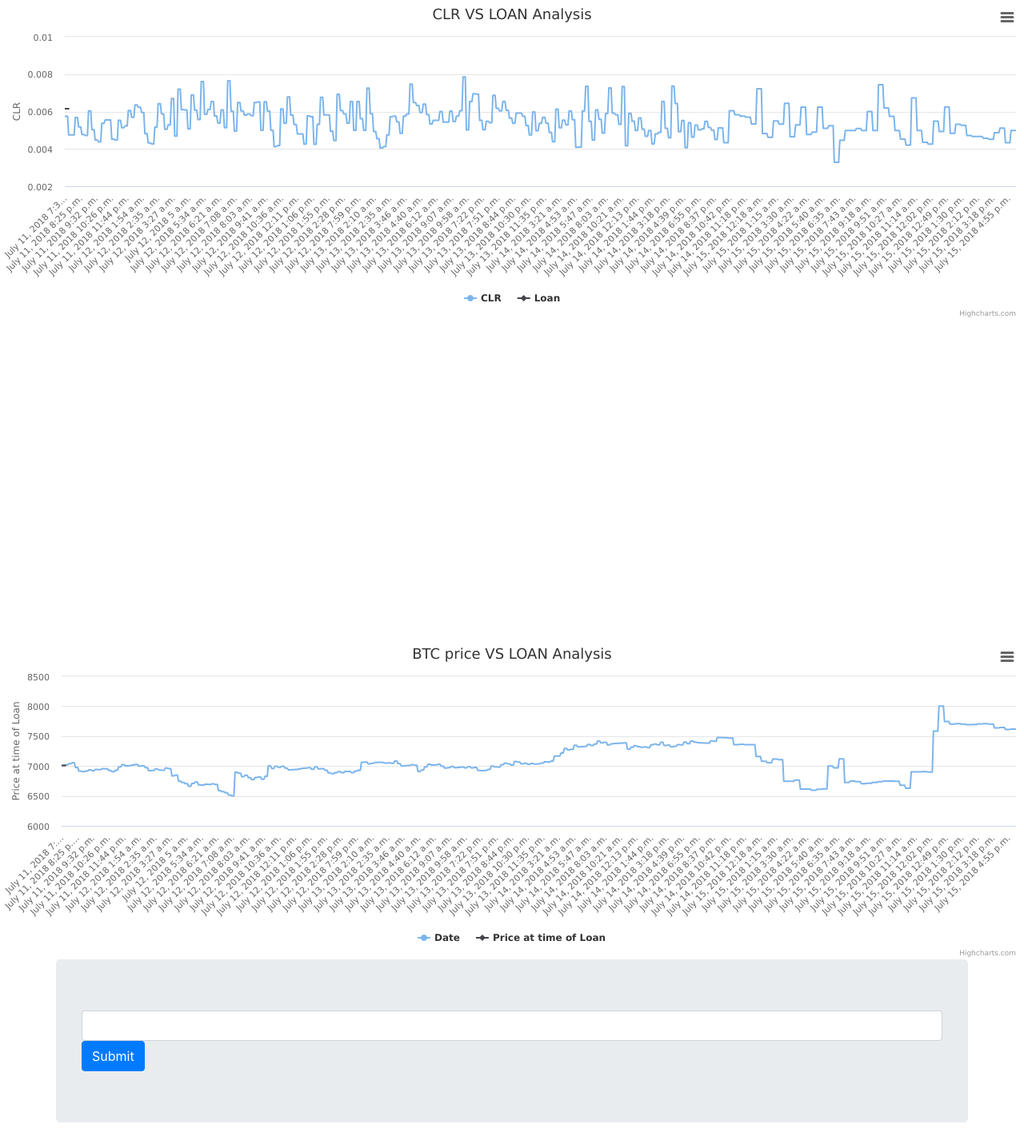
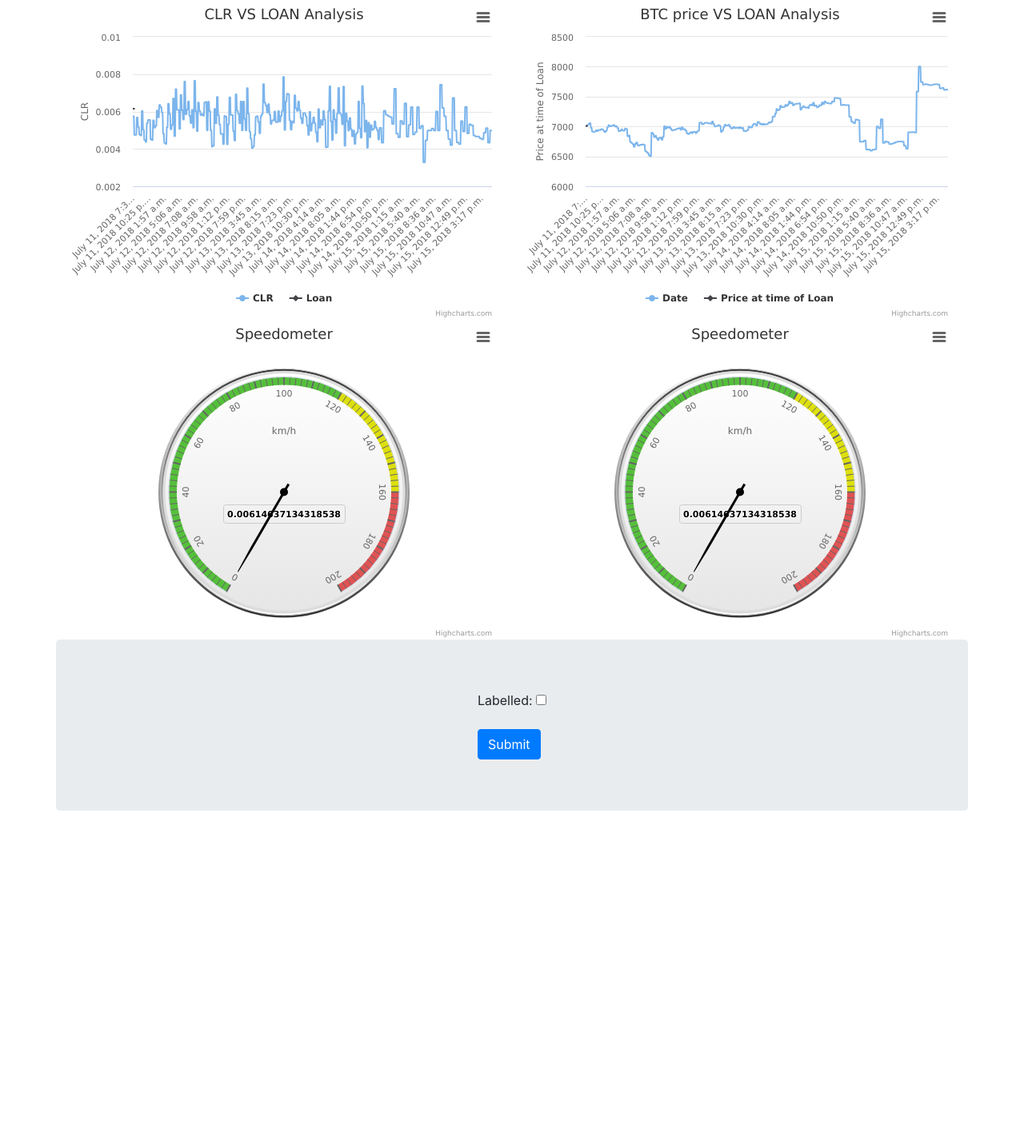
Before and after one commit to aditya2222/Matt, a Django app: page /plot1/1 in a window 1280 px wide. Shown: the whole page at 80% size. After the commit the page ends 1014 px from the top, so only its background shows below. Run offline with Django 3.2, Linux system fonts and the light colour scheme; data comes from the database, SQL or seed files in the repository; some libraries are stand-ins or nearby versions.

Commit message:
latest commit

```diff
--- a/webapp/models.py
+++ b/webapp/models.py
@@ -1,4 +1,5 @@
 from django.db import models
+from django.shortcuts import reverse
 
 
 # Create your models here.
@@ -96,10 +97,14 @@ class SpreadSheet1(models.Model):
     good_bad = models.FloatField(
         blank=True, null=True)
     date = models.DateTimeField(max_length=120, blank=True, null=True)
+    labelled = models.BooleanField(default=False)
 
     def __str__(self):
         return str(self.date.date())
 
+    def get_absolute_url(self):
+        return reverse('homepage')
+
 
 class SpreadSheet2(models.Model):
     consumed = models.FloatField(
--- a/webapp/templates/webapp/charts.html
+++ b/webapp/templates/webapp/charts.html
@@ -18,22 +18,41 @@
             crossorigin="anonymous"></script>
 </head>
 <body>
-<div id="container"></div>
+{#highcharts scripts#}
 <script src="https://code.highcharts.com/highcharts.js"></script>
+<script src="https://code.highcharts.com/highcharts-more.js"></script>
 <script src="https://code.highcharts.com/modules/exporting.js"></script>
 <script src="https://code.highcharts.com/modules/export-data.js"></script>
 
-<div id="container" style="min-width: 310px; height: 400px; margin: 0 auto"></div>
-
-
-<div id="container1" style="min-width: 310px; height: 400px; margin: 0 auto"></div>
+<div class="container">
+    <div class="row">
+        <div class="col-sm-6">
+            <div id="container"></div>
+        </div>
+        <div class="col-sm-6">
+            <div id="container1" style=""></div>
+        </div>
+    </div>
+    <div class="row">
+        <div class="col-sm-6">
+            <div id="container3"></div>
+        </div>
+        <div class="col-sm-6">
+            <div id="container4"></div>
+        </div>
+    </div>
+</div>
 
 
 <div class="container jumbotron">
-    <input class="form-control" id="id_field" type="text">
-    <button class="btn btn-primary" id="mybtn" type="submit">Submit</button>
+    <form action="" method="post">
+        {% csrf_token %}
+        <div style="text-align: center;">
+            {{ form.as_p }}
+        </div>
+        <input type="submit" style="margin-left: 46%" class="btn btn-primary">
+    </form>
 </div>
-
 
 
 <script>
@@ -74,9 +93,7 @@
         title: {
             text: 'CLR VS LOAN Analysis'
         },
-        subtitle: {
-
-        },
+        subtitle: {},
         xAxis: {
             categories: [{% for foo in date %}
                 "{{ foo.date.date }} {{ foo.date.time }} ",
@@ -120,8 +137,6 @@
 </script>
 
 
-
-
 <script>
 
 
@@ -132,9 +147,7 @@
         title: {
             text: 'BTC price VS LOAN Analysis'
         },
-        subtitle: {
-
-        },
+        subtitle: {},
         xAxis: {
             categories: [{% for foo in date %}
                 "{{ foo.date.date }} {{ foo.date.time }} ",
@@ -176,5 +189,207 @@
         }]
     })
 </script>
+
+
+{#Spreedoneter scripts#}
+<script>
+    Highcharts.chart('container3', {
+
+        chart: {
+            type: 'gauge',
+            plotBackgroundColor: null,
+            plotBackgroundImage: null,
+            plotBorderWidth: 0,
+            plotShadow: false
+        },
+
+        title: {
+            text: 'Speedometer'
+        },
+
+        pane: {
+            startAngle: -150,
+            endAngle: 150,
+            background: [{
+                backgroundColor: {
+                    linearGradient: {x1: 0, y1: 0, x2: 0, y2: 1},
+                    stops: [
+                        [0, '#FFF'],
+                        [1, '#333']
+                    ]
+                },
+                borderWidth: 0,
+                outerRadius: '109%'
+            }, {
+                backgroundColor: {
+                    linearGradient: {x1: 0, y1: 0, x2: 0, y2: 1},
+                    stops: [
+                        [0, '#333'],
+                        [1, '#FFF']
+                    ]
+                },
+                borderWidth: 1,
+                outerRadius: '107%'
+            }, {
+                // default background
+            }, {
+                backgroundColor: '#DDD',
+                borderWidth: 0,
+                outerRadius: '105%',
+                innerRadius: '103%'
+            }]
+        },
+
+        // the value axis
+        yAxis: {
+            min: 0,
+            max: 200,
+
+            minorTickInterval: 'auto',
+            minorTickWidth: 1,
+            minorTickLength: 10,
+            minorTickPosition: 'inside',
+            minorTickColor: '#666',
+
+            tickPixelInterval: 30,
+            tickWidth: 2,
+            tickPosition: 'inside',
+            tickLength: 10,
+            tickColor: '#666',
+            labels: {
+                step: 2,
+                rotation: 'auto'
+            },
+            title: {
+                text: 'km/h'
+            },
+            plotBands: [{
+                from: 0,
+                to: 120,
+                color: '#55BF3B' // green
+            }, {
+                from: 120,
+                to: 160,
+                color: '#DDDF0D' // yellow
+            }, {
+                from: 160,
+                to: 200,
+                color: '#DF5353' // red
+            }]
+        },
+
+        series: [{
+            name: 'Speed',
+            data: [{{ rand_rate }}],
+            tooltip: {
+                valueSuffix: ' km/h'
+            }
+        }]
+
+    },
+// Add some life
+    );
+</script>
+
+
+<script>
+    Highcharts.chart('container4', {
+
+        chart: {
+            type: 'gauge',
+            plotBackgroundColor: null,
+            plotBackgroundImage: null,
+            plotBorderWidth: 0,
+            plotShadow: false
+        },
+
+        title: {
+            text: 'Speedometer'
+        },
+
+        pane: {
+            startAngle: -150,
+            endAngle: 150,
+            background: [{
+                backgroundColor: {
+                    linearGradient: {x1: 0, y1: 0, x2: 0, y2: 1},
+                    stops: [
+                        [0, '#FFF'],
+                        [1, '#333']
+                    ]
+                },
+                borderWidth: 0,
+                outerRadius: '109%'
+            }, {
+                backgroundColor: {
+                    linearGradient: {x1: 0, y1: 0, x2: 0, y2: 1},
+                    stops: [
+                        [0, '#333'],
+                        [1, '#FFF']
+                    ]
+                },
+                borderWidth: 1,
+                outerRadius: '107%'
+            }, {
+                // default background
+            }, {
+                backgroundColor: '#DDD',
+                borderWidth: 0,
+                outerRadius: '105%',
+                innerRadius: '103%'
+            }]
+        },
+
+        // the value axis
+        yAxis: {
+            min: 0,
+            max: 200,
+
+            minorTickInterval: 'auto',
+            minorTickWidth: 1,
+            minorTickLength: 10,
+            minorTickPosition: 'inside',
+            minorTickColor: '#666',
+
+            tickPixelInterval: 30,
+            tickWidth: 2,
+            tickPosition: 'inside',
+            tickLength: 10,
+            tickColor: '#666',
+            labels: {
+                step: 2,
+                rotation: 'auto'
+            },
+            title: {
+                text: 'km/h'
+            },
+            plotBands: [{
+                from: 0,
+                to: 120,
+                color: '#55BF3B' // green
+            }, {
+                from: 120,
+                to: 160,
+                color: '#DDDF0D' // yellow
+            }, {
+                from: 160,
+                to: 200,
+                color: '#DF5353' // red
+            }]
+        },
+
+        series: [{
+            name: 'Speed',
+            data: [{{ rand_rate }}],
+            tooltip: {
+                valueSuffix: ' km/h'
+            }
+        }]
+
+    },
+// Add some life
+    );
+</script>
+
 </body>
 </html>
--- a/webapp/views.py
+++ b/webapp/views.py
@@ -1,7 +1,4 @@
-from django.shortcuts import render
-from django.views.generic import DetailView
-# Include the `fusioncharts.py` file which has required functions to embed the charts in html page
-from .fusioncharts import FusionCharts
+from django.views.generic import DetailView, UpdateView, CreateView
 from .models import *
 from datetime import timedelta
 from django.db.models import Q
@@ -73,13 +70,16 @@ from django.db.models import Q
 
 # Views handling loan starts from here
 
-class PlotLoan1(DetailView):
+class PlotLoan1(UpdateView):
     template_name = 'webapp/charts.html'
     model = SpreadSheet1
+    fields = ['labelled']
 
     def get_context_data(self, **kwargs):
         newlist = []
         btclist = []
+        ethlist = []
+        btcethlist = []
         exact_date = self.object.date.date()
         # clr_queryset = SpreadSheet1.objects.filter(
         #     date__range=[str(self.object.date.date()), str(self.object.date.date() + timedelta(days=7))]).values('clr')
@@ -95,7 +95,6 @@ class PlotLoan1(DetailView):
         for i in clr_queryset:
             newlist.append(i['clr'])
 
-
         btc_usd_price_queyrset = SpreadSheet1.objects.filter(
             Q(date__range=[str(exact_date - timedelta(days=7)), str(exact_date)]) |
             Q(date__day=exact_date.day, date__month=exact_date.month, date__year=exact_date.year) |
@@ -108,6 +107,30 @@ class PlotLoan1(DetailView):
         for i in btc_usd_price_queyrset:
             btclist.append(i['btc_usd_price'])
 
+        eth_usd_price_queyrset = SpreadSheet1.objects.filter(
+            Q(date__range=[str(exact_date - timedelta(days=7)), str(exact_date)]) |
+            Q(date__day=exact_date.day, date__month=exact_date.month, date__year=exact_date.year) |
+            Q(date__range=[str(exact_date), str(
+                exact_date + timedelta(days=7))])
+
+        ).values(
+            'eth_usd_price')
+
+        for i in eth_usd_price_queyrset:
+            ethlist.append(i['eth_usd_price'])
+
+        btc_eth_price_queyrset = SpreadSheet1.objects.filter(
+            Q(date__range=[str(exact_date - timedelta(days=7)), str(exact_date)]) |
+            Q(date__day=exact_date.day, date__month=exact_date.month, date__year=exact_date.year) |
+            Q(date__range=[str(exact_date), str(
+                exact_date + timedelta(days=7))])
+
+        ).values(
+            'btc_eth_price')
+
+        for i in btc_eth_price_queyrset:
+            btcethlist.append(i['btc_eth_price'])
+
         context = super(PlotLoan1, self).get_context_data(**kwargs)
         context['date'] = SpreadSheet1.objects.filter(
             Q(date__range=[str(exact_date - timedelta(days=7)), str(exact_date)]) |
@@ -117,9 +140,17 @@ class PlotLoan1(DetailView):
         )
         context['clr'] = newlist
         context['btc_usd_price'] = btclist
+        context['eth_usd_price'] = ethlist
+        context['btc_eth_price'] = btcethlist
+        context['rand_rate'] = self.object.rand_rate
         print(exact_date)
         context['custom_date'] = self.object.date
         return context
+
+
+class PlotLoan1UpdateView(CreateView):
+    model = SpreadSheet1
+    template_name = 'webapp/charts.html'
 
 
 class PlotLoan2(DetailView):
```
Also changed, not shown: Matt/settings.py (+24 -24 lines).
